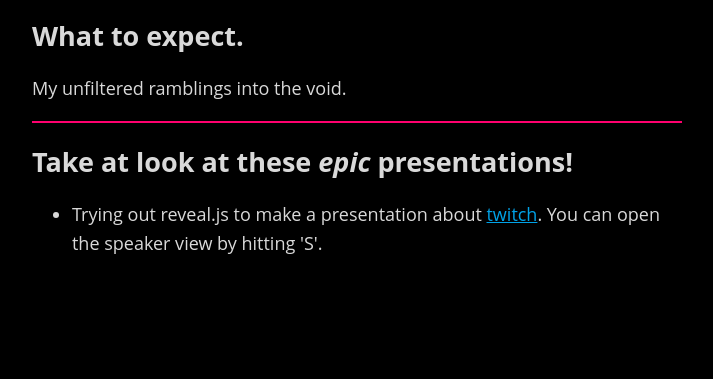
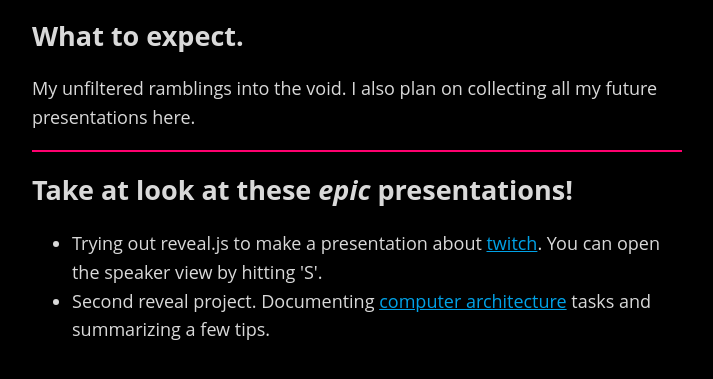
Before and after one commit to 0815Sailsman/basedwebsite, a plain HTML site: page index.html in a window 1280 px wide. Shown: the part 139-518 px from the top of the page, without its empty margins (283-996 px from the left). Drawn offline with Linux system fonts and the light colour scheme.

Commit message:
Added rechnerstrukturen

```diff
--- a/index.html
+++ b/index.html
@@ -13,7 +13,7 @@
 	</header>
 	<h2>What to expect.</h2>
 	<p>
-		My unfiltered ramblings into the void.
+		My unfiltered ramblings into the void. I also plan on collecting all my future presentations here.
 	</p>
 	<hr>
 	<h2>Take at look at these <i>epic</i> presentations!</h2>
@@ -22,6 +22,9 @@
 			Trying out reveal.js to make a presentation about <a href="twitch/index.html">twitch</a>.
 			You can open the speaker view by hitting 'S'.
 		</li>
+		<li>
+			Second reveal project. Documenting <a href="rechnerstrukturen-presi/index.html">computer architecture</a> tasks and summarizing a few tips.
+		</li>
 	</ul>
 </body>
 </html>
```
Also changed, not shown: 1 other file.
